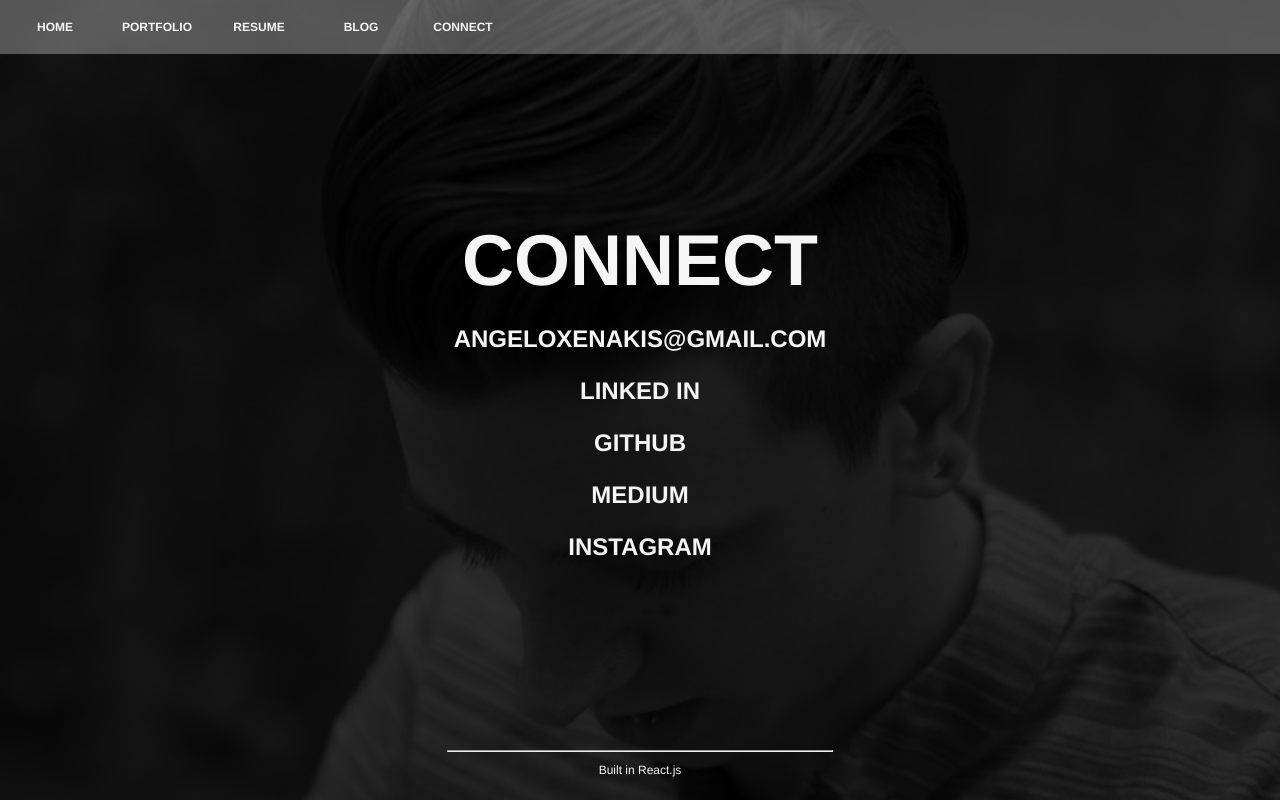
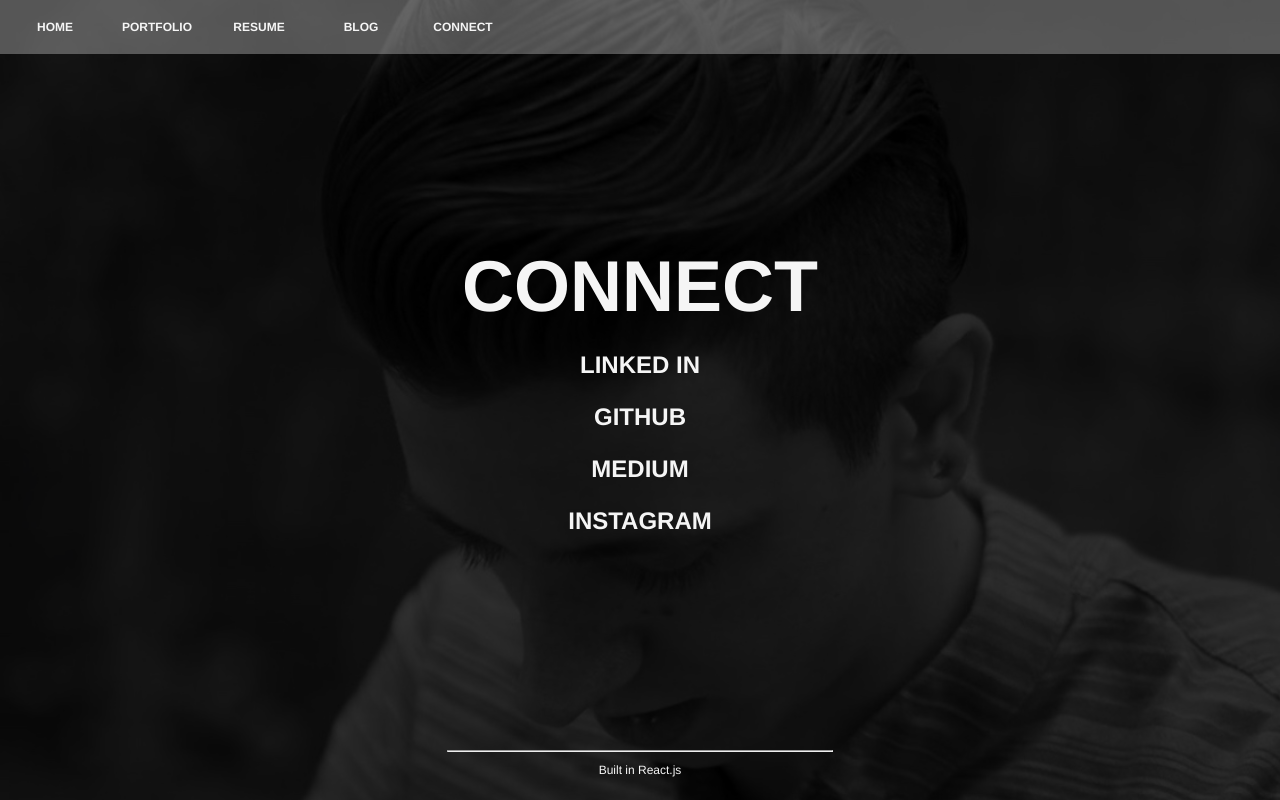
Before and after one commit to angeloxenakis/personal-site, a React (Create React App) app: page /connect in a window 1280 px wide. Built offline with nearby package versions, Linux system fonts and the light colour scheme.

Commit message:
removed contact info from site

```diff
--- a/src/components/connect.js
+++ b/src/components/connect.js
@@ -6,7 +6,6 @@ export function Connect() {
 
     const connectContent = [
         <h1>CONNECT</h1>,
-        <h4>ANGELOXENAKIS@GMAIL.COM</h4>,
         <h4><a href="https://www.linkedin.com/in/angeloxenakis/" target="_blank">LINKED IN</a></h4>,
         <h4><a href="https://github.com/angeloxenakis/" target="_blank">GITHUB</a></h4>,
         <h4><a href="https://medium.com/@angeloxenakis" target="_blank">MEDIUM</a></h4>,
```
